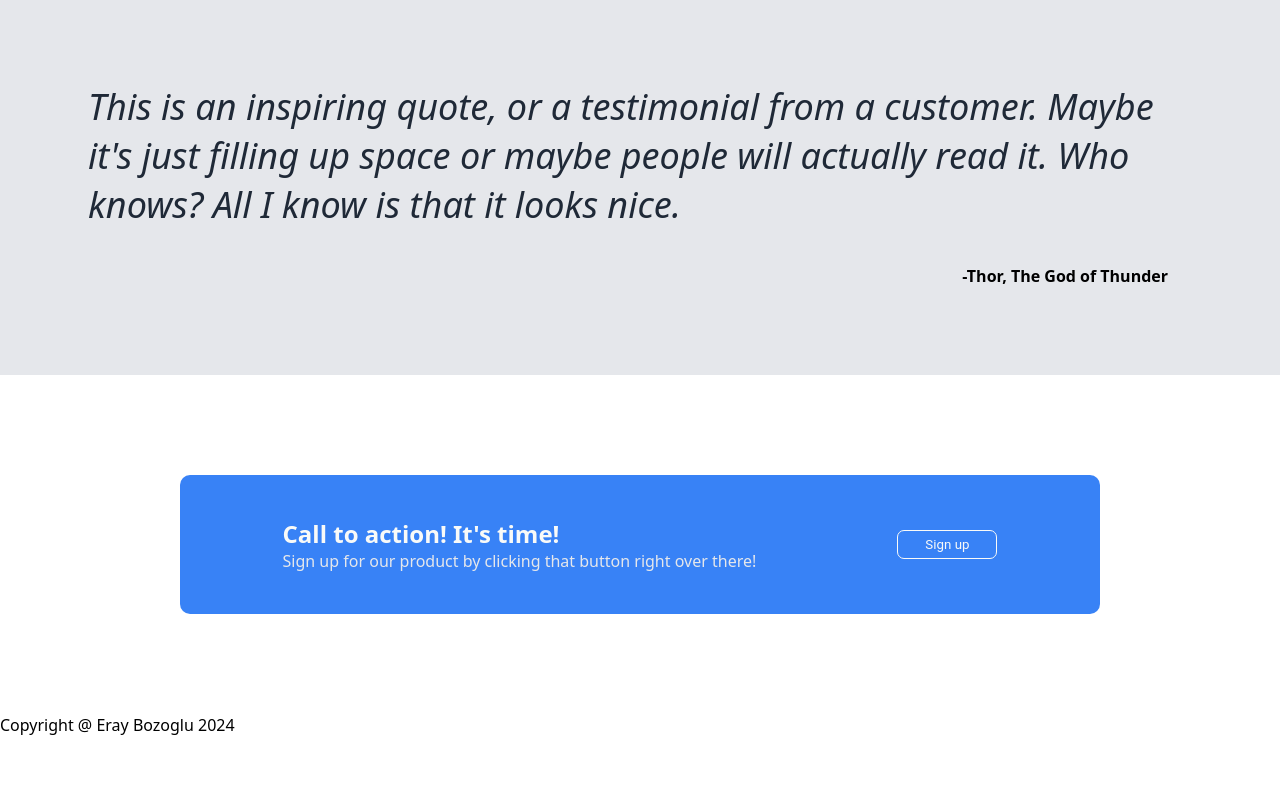
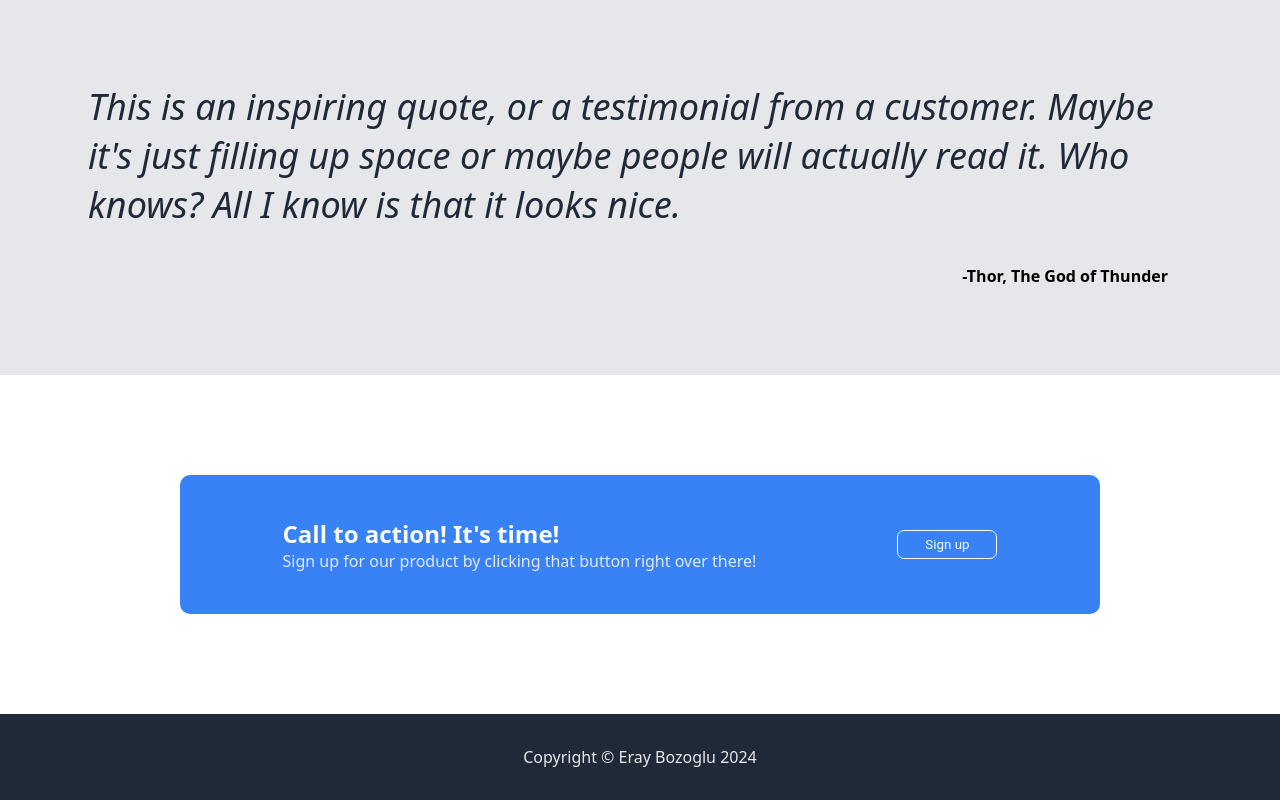
Before and after one commit to novarii/odin-first-webpage, a plain HTML site: page index.html in a window 1280 px wide. Shown: the part 1149-1949 px from the top of the page. Before the commit the page ends 1885 px from the top, so only its background shows below. Drawn offline with Linux system fonts and the light colour scheme.

Commit message:
Finish footer styling

```diff
--- a/index.html
+++ b/index.html
@@ -69,6 +69,6 @@
             </div>
         </main>
 
-        <footer>Copyright @ Eray Bozoglu 2024</footer>
+        <footer>Copyright © Eray Bozoglu 2024</footer>
     </body>
 </html>
--- a/style.css
+++ b/style.css
@@ -178,6 +178,12 @@ a {
     padding: 6px;
 }
 
+footer {
+    background: #1F2937;
+    text-align: center;
+    padding: 32px;
+    color: #E5E7EB;
+}
 
 nav > ul {
     display: flex;
```
